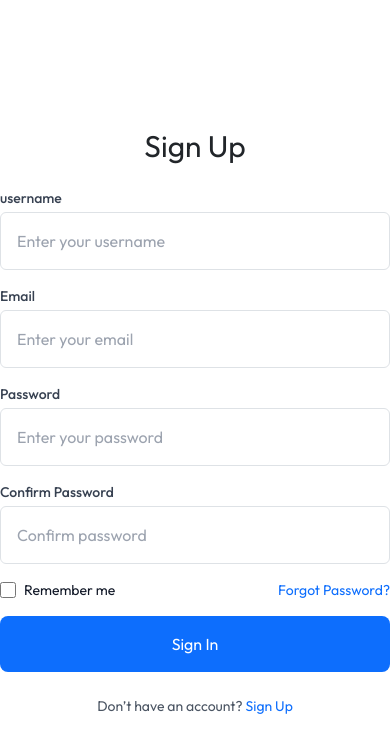
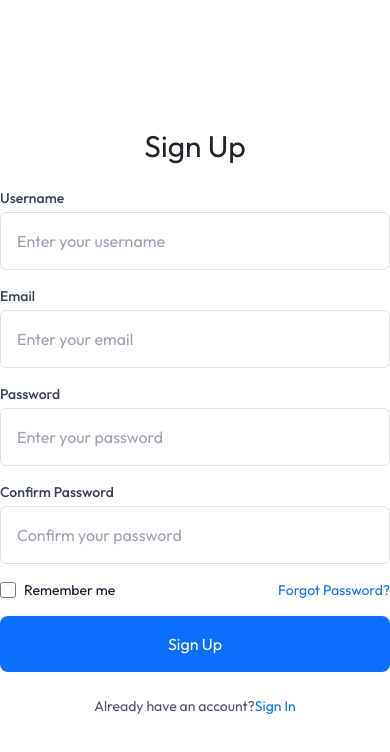
Before and after one commit to Jefinrojar/LegalChatbot, a React (Vite) app in the folder frontend/: page /signup in a window 390 px wide. Shown: the top 752 px of the page. Built offline with nearby package versions, Linux system fonts and the light colour scheme.

Commit message:
login and signup backend

```diff
--- a/frontend/src/Pages/Login/Login.jsx
+++ b/frontend/src/Pages/Login/Login.jsx
@@ -1,15 +1,53 @@
-import React from 'react'
-import LoginImg from '../../assets/images/login-img.png'
+import React, { useState } from 'react';
+import axios from 'axios';
+import LoginImg from '../../assets/images/login-img.png';
+import { Link, useNavigate } from 'react-router-dom';
 
 const Login = () => {
+    const navigate = useNavigate();
+
+    // State for form inputs and error/success messages
+    const [email, setEmail] = useState('');
+    const [password, setPassword] = useState('');
+    const [error, setError] = useState('');
+    const [success, setSuccess] = useState('');
+
+    // Handle form submission
+    const handleSubmit = async (e) => {
+        e.preventDefault();
+
+        // Validate form inputs
+        if (!email || !password) {
+            setError('Please fill in all fields.');
+            return;
+        }
+
+        try {
+            const response = await axios.post('http://localhost:5000/login', {
+                email: email,
+                password: password
+            });
+            setSuccess('Login successful!');
+            setError('');
+            navigate('/chatinterface');
+
+        } catch (error) {
+            // Handle errors from the API response
+            if (error.response && error.response.data) {
+                setError(error.response.data.error || 'Login failed.');
+            } else {
+                setError('Failed to connect to the server.');
+            }
+        }
+    };
 
     return (
         <div className="flex h-screen font-outfit">
             {/* Left Section - Form */}
-      <div className="md:w-3/5  w-full bg-white flex flex-col justify-center items-center p-10">
-        <h1 className="md:text-5xl text-3xl  mb-6">Welcome to Copsify</h1>
+            <div className="md:w-3/5 w-full bg-white flex flex-col justify-center items-center p-10">
+                <h1 className="md:text-5xl text-3xl mb-6">Welcome to Copsify</h1>
 
-        <form className="space-y-4 md:w-3/4 w-full">
+                <form className="space-y-4 md:w-3/4 w-full" onSubmit={handleSubmit}>
                     <div>
                         <label htmlFor="email" className="block text-sm font-medium text-gray-700">Email</label>
                         <input
@@ -17,6 +55,8 @@ const Login = () => {
                             id="email"
                             className="w-full p-3 border rounded mt-1 focus:ring-2 focus:ring-primary focus:outline-none"
                             placeholder="Enter your email"
+                            value={email}
+                            onChange={(e) => setEmail(e.target.value)}
                         />
                     </div>
 
@@ -27,8 +67,13 @@ const Login = () => {
                             id="password"
                             className="w-full p-3 border rounded mt-1 focus:ring-2 focus:ring-primary focus:outline-none"
                             placeholder="Enter your password"
+                            value={password}
+                            onChange={(e) => setPassword(e.target.value)}
                         />
                     </div>
+
+                    {error && <p className="text-red-500 text-sm">{error}</p>}
+                    {success && <p className="text-green-500 text-sm">{success}</p>}
 
                     <div className="flex items-center justify-between">
                         <div className="flex items-center">
@@ -47,19 +92,19 @@ const Login = () => {
 
                     <button
                         type="submit"
-            className="w-full bg-primary text-white p-3 rounded-lg "
+                        className="w-full bg-primary text-white p-3 rounded-lg"
                     >
                         Sign In
                     </button>
                 </form>
 
                 <p className="mt-4 text-sm text-center text-gray-600">
-          Don’t have an account? <a href="#" className="text-primary">Sign Up</a>
+                    Don’t have an account? <Link to='/signup' className="text-primary">Sign Up</Link>
                 </p>
             </div>
 
             {/* Right Section - Image */}
-      <div className="md:block hidden w-1/2 bg-blue-500 flex justify-center items-center">
+            <div className="md:flex hidden w-1/2 bg-blue-500 justify-center items-center">
                 <img
                     src={LoginImg}
                     alt="Robot holding a phone"
@@ -67,7 +112,7 @@ const Login = () => {
                 />
             </div>
         </div>
-  )
-}
+    );
+};
 
-export default Login
+export default Login;
--- a/frontend/src/Pages/SignUp/SignUp.jsx
+++ b/frontend/src/Pages/SignUp/SignUp.jsx
@@ -1,7 +1,56 @@
-import React from 'react'
-import SignUpImg from '../../assets/images/signup-img.png'
+import React, { useState } from 'react';
+import axios from 'axios'; // Import axios
+import SignUpImg from '../../assets/images/signup-img.png';
+import { useNavigate,Link } from 'react-router-dom';
+const SignUp = () => {
+  // State to store form values
+  const [userName, setUserName] = useState('');
+  const [email, setEmail] = useState('');
+  const [password, setPassword] = useState('');
+  const [confirmPassword, setConfirmPassword] = useState('');
+  const [error, setError] = useState('');
+  const [success, setSuccess] = useState('');
 
-const SignUp = () => {
+  const navigate = useNavigate();
+  // Handle form submission
+  const handleSubmit = async (e) => {
+    e.preventDefault();
+
+    // Validate form fields before sending request
+    if (!userName || !email || !password || !confirmPassword) {
+      setError('All fields are required.');
+      return;
+    }
+
+    if (password !== confirmPassword) {
+      setError('Passwords do not match.');
+      return;
+    }
+
+    // Send POST request to backend API using axios
+    try {
+      const response = await axios.post('http://localhost:5000/signup', {
+        user_name: userName,
+        email: email,
+        password: password,
+        confirm_password: confirmPassword,
+      });
+
+      setSuccess('User created successfully!');
+      setError('');
+      navigate('/');
+
+    } catch (error) {
+      // Handle errors from the API response
+      if (error.response && error.response.data) {
+        setError(error.response.data.error || 'Something went wrong.');
+      } else {
+        setError('Failed to connect to the server.');
+      }
+    }
+  };
+
+
   return (
     <div className="flex h-screen font-outfit">
       {/* Left Section - Image */}
@@ -16,45 +65,55 @@ const SignUp = () => {
       <div className="md:w-1/2 w-full bg-white flex flex-col justify-center items-center">
         <h1 className="md:text-5xl text-3xl mb-6">Sign Up</h1>
 
-          <form className="space-y-4 md:w-3/4 w-full">
+        <form className="space-y-4 md:w-3/4 w-full" onSubmit={handleSubmit}>
           <div>
-              <label htmlFor="username" className="block text-sm font-medium text-gray-700">username</label>
+            <label htmlFor="username" className="block text-sm font-medium text-gray-700">Username</label>
             <input
-                type="username"
+              type="text"
               id="username"
               className="w-full p-3 border rounded mt-1 focus:ring-2 focus:ring-primary focus:outline-none"
               placeholder="Enter your username"
+              value={userName}
+              onChange={(e) => setUserName(e.target.value)}
             />
           </div>
           <div>
-              <label htmlFor="username" className="block text-sm font-medium text-gray-700">Email</label>
+            <label htmlFor="email" className="block text-sm font-medium text-gray-700">Email</label>
             <input
               type="email"
               id="email"
               className="w-full p-3 border rounded mt-1 focus:ring-2 focus:ring-primary focus:outline-none"
               placeholder="Enter your email"
+              value={email}
+              onChange={(e) => setEmail(e.target.value)}
             />
           </div>
-
           <div>
             <label htmlFor="password" className="block text-sm font-medium text-gray-700">Password</label>
-              <input
-                type="email"
-                id="email"
-                className="w-full p-3 border rounded mt-1 focus:ring-2 focus:ring-primary focus:outline-none"
-                placeholder="Enter your password"
-              />
-            </div>
-
-            <div>
-              <label htmlFor="password" className="block text-sm font-medium text-gray-700">Confirm Password</label>
             <input
               type="password"
               id="password"
               className="w-full p-3 border rounded mt-1 focus:ring-2 focus:ring-primary focus:outline-none"
-                placeholder="Confirm password"
+              placeholder="Enter your password"
+              value={password}
+              onChange={(e) => setPassword(e.target.value)}
             />
           </div>
+          <div>
+            <label htmlFor="confirm_password" className="block text-sm font-medium text-gray-700">Confirm Password</label>
+            <input
+              type="password"
+              id="confirm_password"
+              className="w-full p-3 border rounded mt-1 focus:ring-2 focus:ring-primary focus:outline-none"
+              placeholder="Confirm your password"
+              value={confirmPassword}
+              onChange={(e) => setConfirmPassword(e.target.value)}
+            />
+          </div>
+
+          {/* Error or Success message */}
+          {error && <p className="text-red-500 text-sm">{error}</p>}
+          {success && <p className="text-green-500 text-sm">{success}</p>}
 
           <div className="flex items-center justify-between">
             <div className="flex items-center">
@@ -73,18 +132,18 @@ const SignUp = () => {
 
           <button
             type="submit"
-              className="w-full bg-primary text-white p-3 rounded-lg "
+            className="w-full bg-primary text-white p-3 rounded-lg"
           >
-              Sign In
+            Sign Up
           </button>
         </form>
 
         <p className="mt-4 text-sm text-center text-gray-600">
-            Don’t have an account? <a href="#" className="text-primary">Sign Up</a>
+          Already have an account?<Link to='/' className="text-primary">Sign In</Link>
         </p>
       </div>
     </div>
   );
 };
 
-export default SignUp
+export default SignUp;
```
Also changed, not shown: 1 other file (tests, documents, lock files or other folders). Lines whose indentation alone changed are shown as unchanged.
